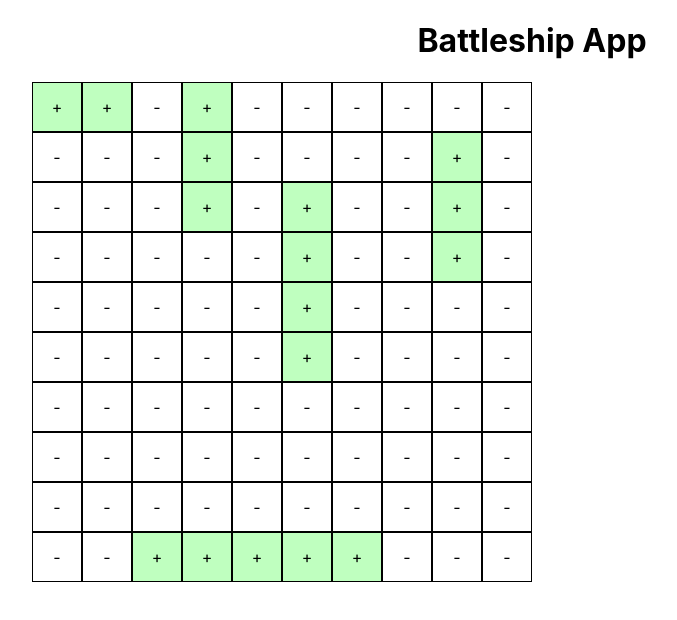
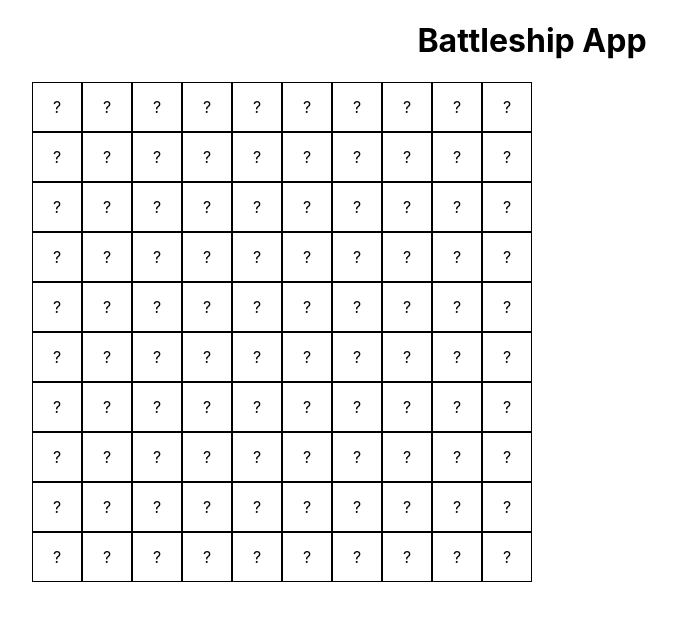
Before and after one commit to Gizzz/battleship-app, a React (Create React App) app: page / in a window 1280 px wide. Shown: the top 620 px of the page, without its empty margins (108-785 px from the left). Built offline with nearby package versions, Linux system fonts and the light colour scheme.

Commit message:
Board comp.: add 'fog of war' to board cells

```diff
--- a/src/components/Board/Board.jsx
+++ b/src/components/Board/Board.jsx
@@ -88,10 +88,7 @@ class Board extends React.Component {
     for (let rowIndex = 0; rowIndex < computedBoard.length; rowIndex++) {
       const row = computedBoard[rowIndex];
       const colsJsx = row.map((cellValue, colIndex) => {
-        const modifierClass =
-          cellValue === '+' ? 'board__cell--alive' :
-          cellValue === 'x' ? 'board__cell--dead' :
-          '';
+        const modifierClass = cellValue === 'x' ? 'board__cell--dead' : '';
 
         return (
           <div
@@ -99,7 +96,7 @@ class Board extends React.Component {
             key={colIndex}
             onClick={this.createCellClickHandler(rowIndex, colIndex)}
           >
-            {cellValue}
+            {cellValue === 'x' ? 'x' : '?'}
           </div>
         )
       });
```
